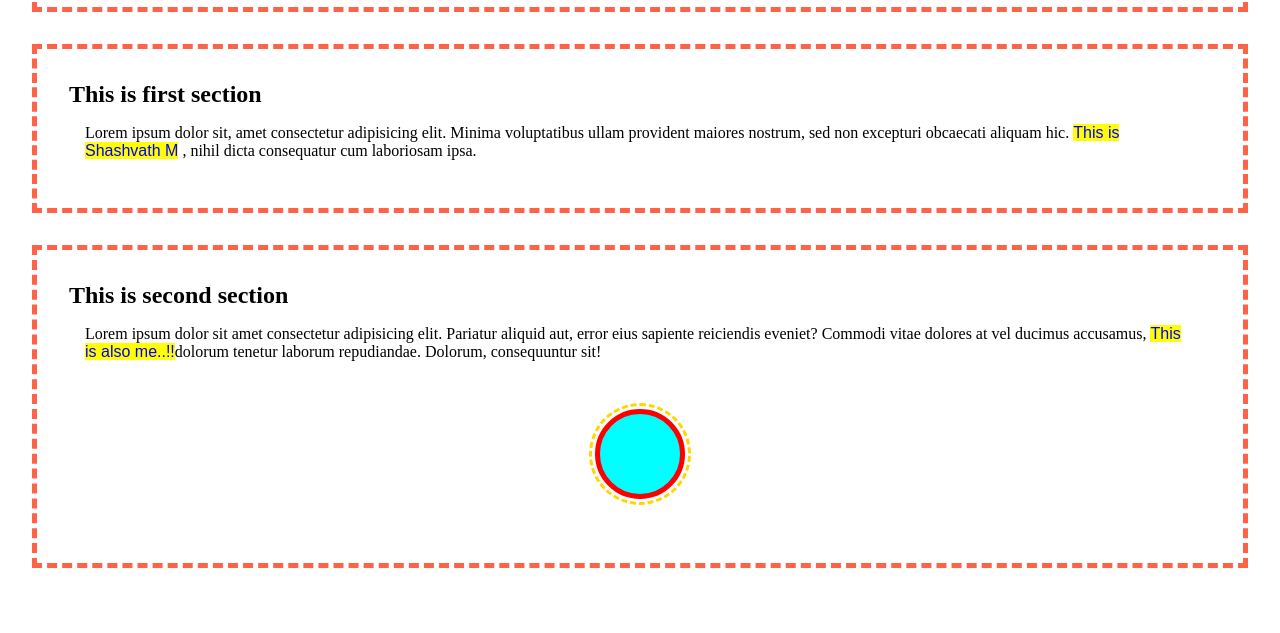
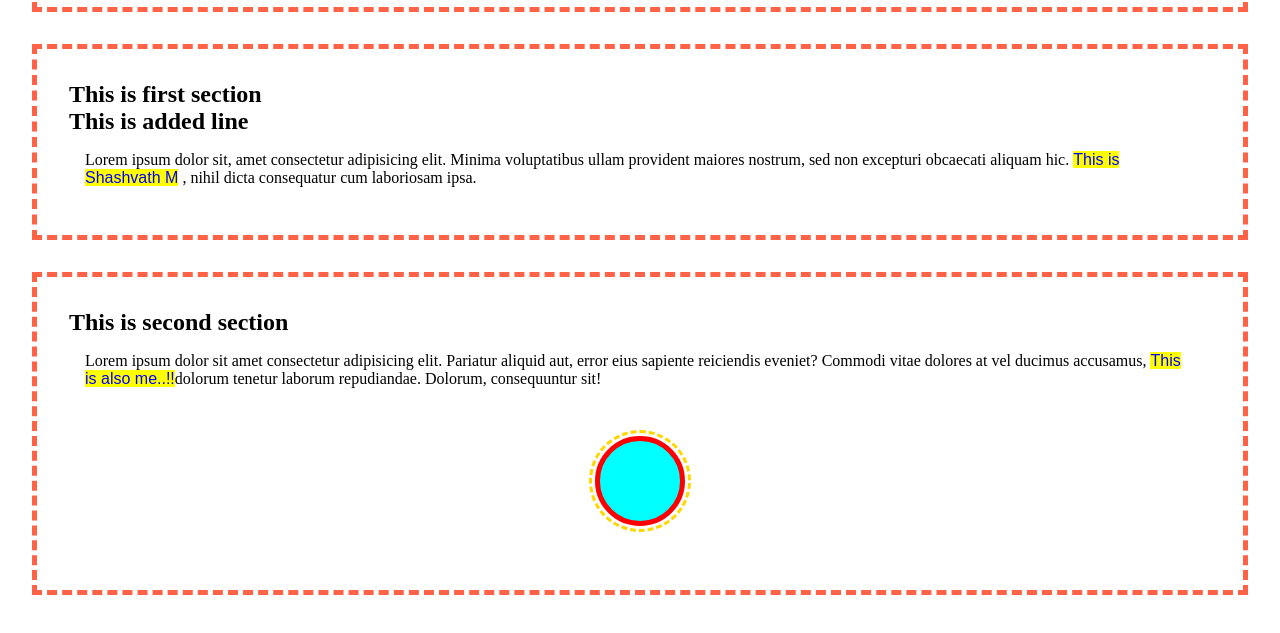
Before and after one commit to Shashvath11/css_learning, a plain HTML site: page index.html in a window 1280 px wide. Shown: the part 131-764 px from the top of the page. Drawn offline with Linux system fonts and the light colour scheme; files that its build step writes are made by us from their sources.

Commit message:
fix : add one line in first article

```diff
--- a/index.html
+++ b/index.html
@@ -6,13 +6,13 @@
     <title>Box_model</title>
     <link rel="stylesheet" href="/CSS_learning/box_model/style.css">
   </head>
-
   <body>
     <header class="head">
       <h1>Welcome to box model</h1>
     </header>
     <article class="content">
       <h1>This is first section</h1>
+      <h2>This is added line</h2>
       <p class="grey">
         Lorem ipsum dolor sit, amet consectetur adipisicing elit. Minima
         voluptatibus ullam provident maiores nostrum, sed non excepturi
```
